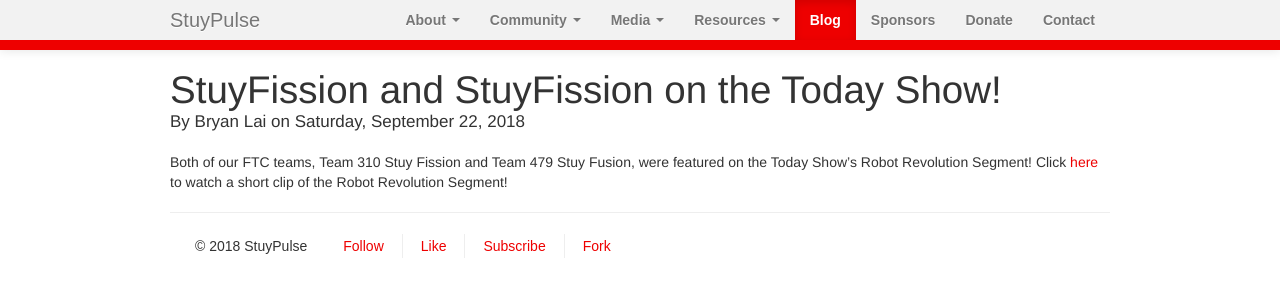
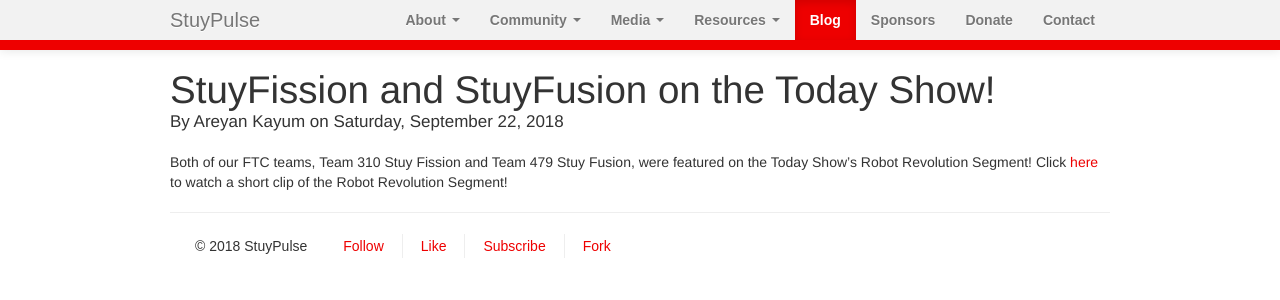
Before and after one commit to StuyPulse/team694.github.io, a Jekyll site: the page built from _posts/2018-09-22-today-show.md, in a window 1280 px wide. Shown: the top 300 px of the page. Built offline with Jekyll 4.4.1, drawn with Linux system fonts in a browser that asks for light colours; nearby versions of some CDN libraries.

Commit message:
Fix the today post

```diff
--- a/_posts/2018-09-22-today-show.md
+++ b/_posts/2018-09-22-today-show.md
@@ -1,6 +1,6 @@
 ---
 layout: post
-title: StuyFission and StuyFission on the Today Show!
-author: Bryan Lai
+title: StuyFission and StuyFusion on the Today Show!
+author: Areyan Kayum
 ---
 Both of our FTC teams, Team 310 Stuy Fission and Team 479 Stuy Fusion, were featured on the Today Show’s Robot Revolution Segment! Click [here](https://stuypulse.nyc3.digitaloceanspaces.com/site/videos/20180922_today_show.mp4) to watch a short clip of the Robot Revolution Segment!
```
